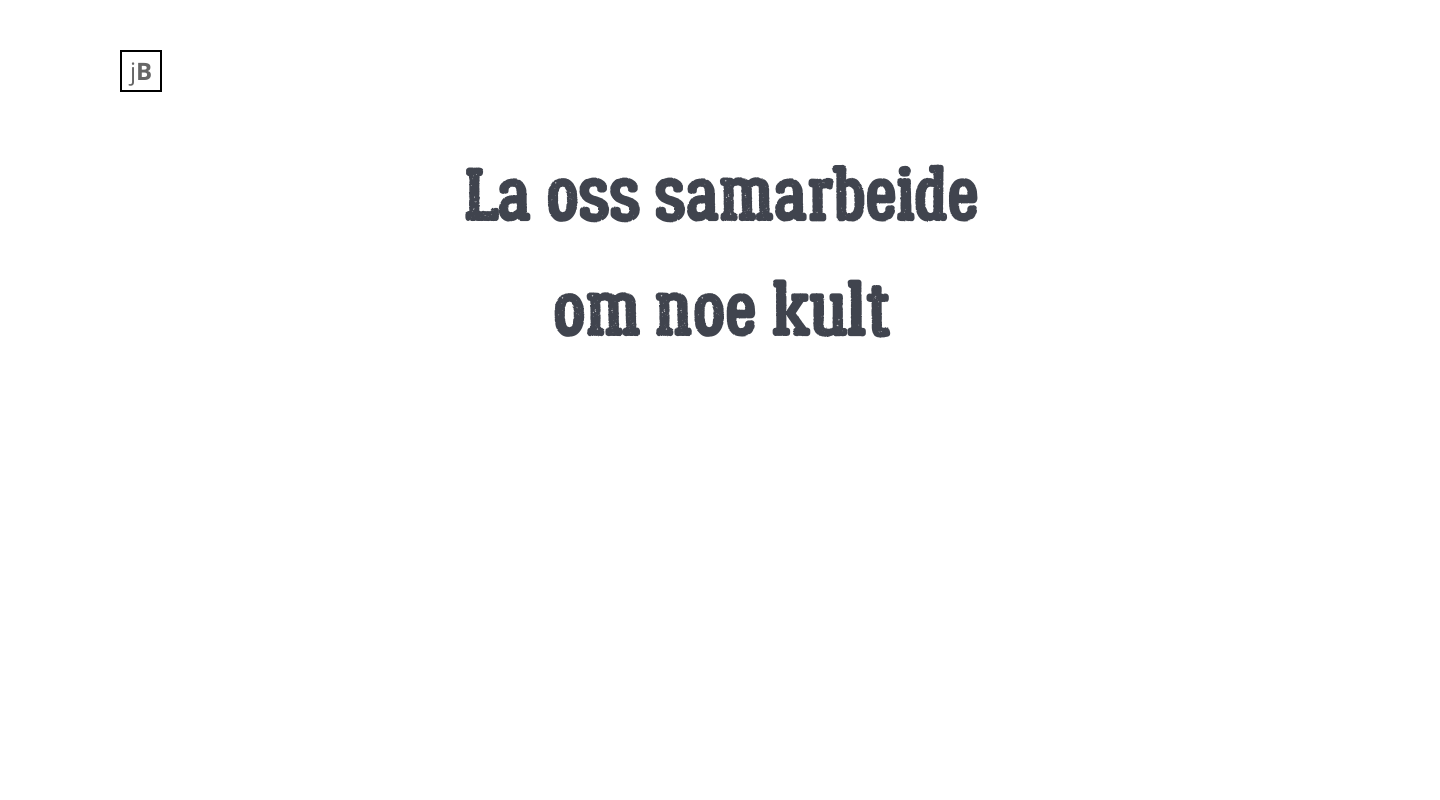
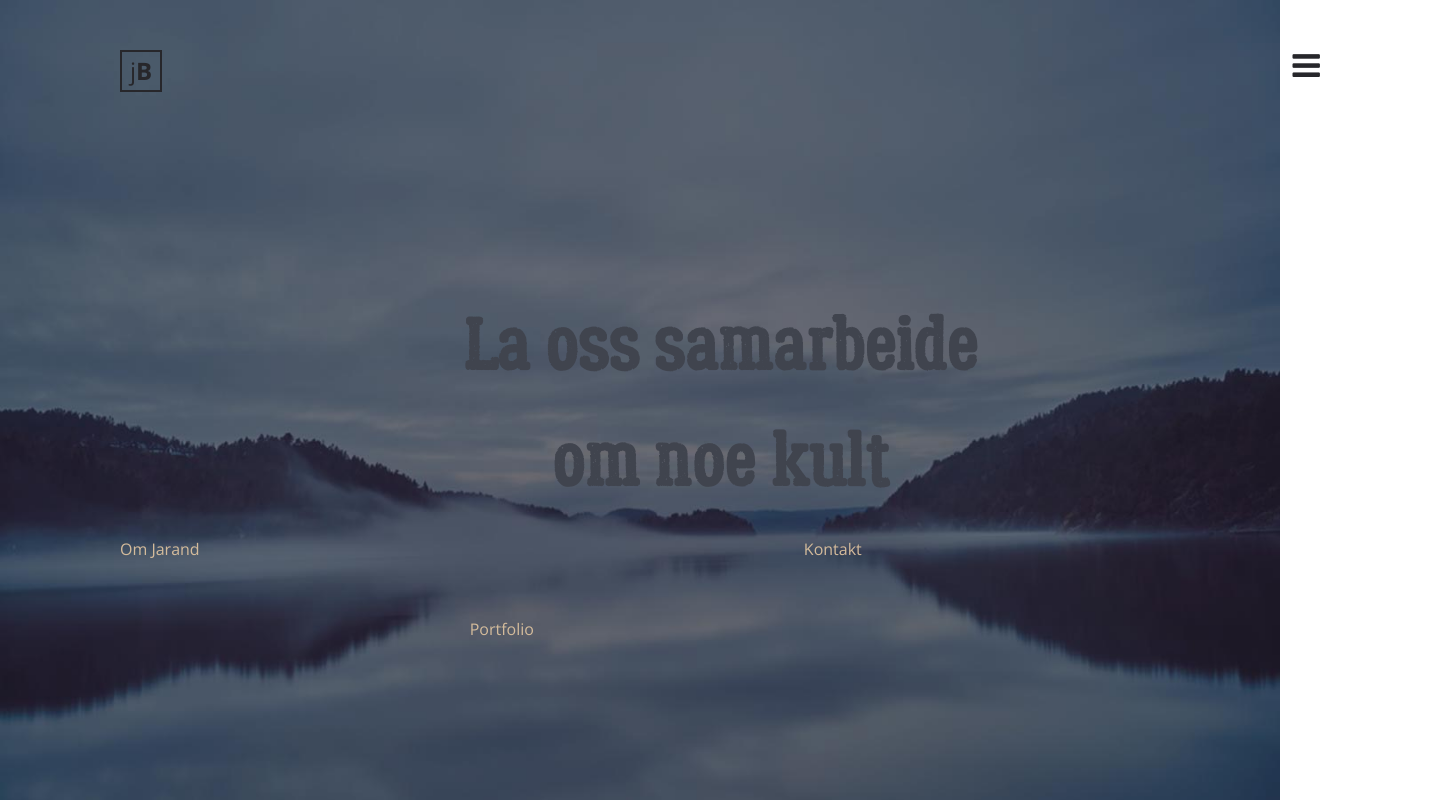
Before and after one commit to jarandb/portfolio, a plain HTML site: page index.html in a window 1280 px wide. Shown: the whole page, 1440 px wide, since content can reach past the window. Drawn offline with nearby package versions, Linux system fonts and the light colour scheme; files whose address does not match are found by name.

Commit message:
starting the landing page
also sat up some vars

```diff
--- a/assets/css/1-tools/_vars.sass
+++ b/assets/css/1-tools/_vars.sass
@@ -36,3 +36,5 @@ $black:  #111
 // landing colors
 
 $main: #40444e
+$black: #27272b;
+$gold: #d4bb9b;
--- a/assets/css/2-basics/_body-element.scss
+++ b/assets/css/2-basics/_body-element.scss
@@ -14,3 +14,7 @@ body{
 .clearfix{
   @include clearfix;
 }
+
+.black{
+  color: $black;
+}
--- a/assets/css/4-pages/landing-page.scss
+++ b/assets/css/4-pages/landing-page.scss
@@ -1,27 +1,34 @@
 .landing{
-  background-image: url("assets/img/hero.jpg");
+  background-image: url("/assets/img/hero.jpg");
   background-position: center center;
   background-size: cover;
   background-repeat: no-repeat;
-
+  height: 100vh;
 
   .wrapper{
-    margin: 50px 120px;
+    padding: 50px 120px;
     width: 1200px;
-    max-width: 100%;
+    max-width: 99%;
 
+    .landing-header{
+      display: flex;
+      justify-content: space-between;
 
       .logo{
-      border: solid 2px black;
+        border: solid 2px $black;
         float: left;
+        color: $black;
+
 
         p{
           font-size: 24px;
           padding: 0px 8px;
           margin: 0;
 
+
           span{
             font-weight: 700;
+          }
         }
       }
     }
@@ -31,8 +38,41 @@
       text-align: center;
       font-size: 72px;
       color: $main;
+      padding: 2.75em 0 0 0;
+      margin: 0;
 
       }
+    .next-page{
+      color: $gold;
+      width: 840px;
+      padding: 1em 0;
+      text-align: center;
+      position: relative;
+      //margin-left: auto;
+
+      p{
+        margin: 0;
+        float: left;
+        padding-left: 270px;
+
+      }
+      #about{
+        padding-left: 0;
+        &:after{
+          content: "";
+          border-width: 3px solid $black;
+          position: absolute;
+          left: 2407px;
+          top: 1599px;
+          height: 147px;
+        }
+      }
+      #portfolio{
+        padding-top:5em;
+      }
+      #contact{
 
       }
     }
+  }
+}
--- a/index.html
+++ b/index.html
@@ -5,20 +5,27 @@
   <meta charset="utf-8">
   <meta name="viewport" content="width=device-width, initial-scale=1">
   <link href='https://fonts.googleapis.com/css?family=Open+Sans:400,700' rel='stylesheet' type='text/css'>
+  <link rel="stylesheet" href="https://maxcdn.bootstrapcdn.com/font-awesome/4.5.0/css/font-awesome.min.css">
   <link rel="stylesheet" href="assets/css/main.css" />
 </head>
 <body>
   <section class="landing">
     <div class="wrapper">
-      <header class="clearfix">
+      <header class="landing-header">
         <div class="logo">
           <p>j<span>B</jspan></p>
         </div>
         <nav>
-
+          <i class="fa fa-bars fa-2x black"></i>
         </nav>
       </header>
       <h1>La oss samarbeide </br>om noe kult</h1>
+
+      <div class="next-page clearfix">
+        <p id="about">Om Jarand</p>
+        <p id="portfolio">Portfolio</p>
+        <p id="contact">Kontakt</p>
+      </div>
     </div>
   </section>
 
```
Also changed, not shown: assets/css/main.css. Lines whose indentation alone changed are shown as unchanged.
